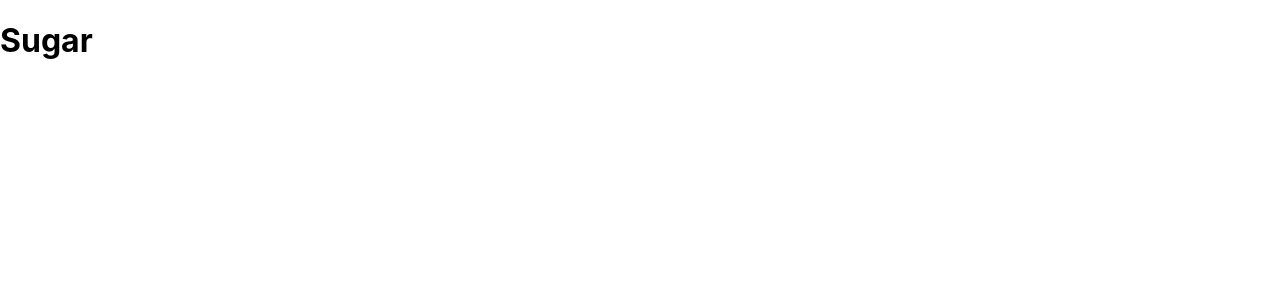
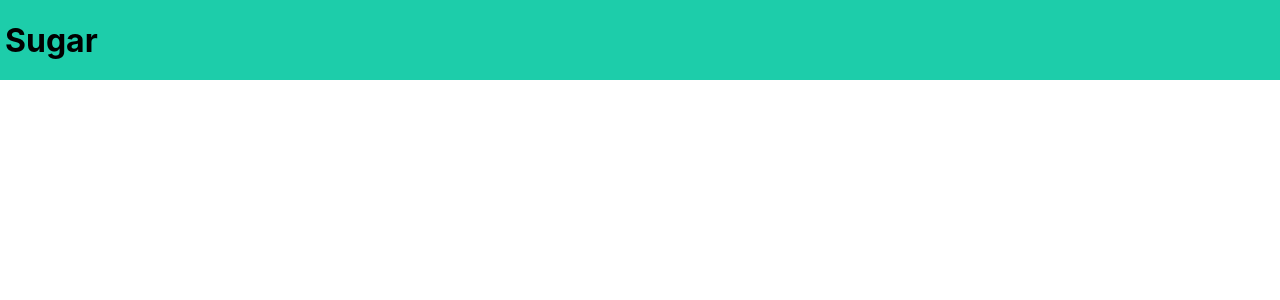
Before and after one commit to 2108-Sugar/Sugar_FE, a React (Create React App) app: page / in a window 1280 px wide. Shown: the top 300 px of the page. Built offline with nearby package versions, Linux system fonts and the light colour scheme.

Commit message:
Format initial header

```diff
--- a/src/Components/App/App.js
+++ b/src/Components/App/App.js
@@ -1,4 +1,5 @@
 import React, { Component } from 'react';
+import Header from '../Header/Header';
 
 class App extends Component {
   constructor() {
@@ -10,9 +11,7 @@
   render = () => {
     return (
       <main className='App'>
-        <div>
-          <h1>Sugar</h1>
-        </div>
+        <Header />
       </main>
     )
   }
--- a/src/Components/Header/Header.css
+++ b/src/Components/Header/Header.css
@@ -0,0 +1,12 @@
+.header-container {
+  background-color: #1DCDAA;
+  width: 100vw;
+  height: 10vh;
+  display: flex;
+  justify-content: flex-start;
+  align-items: center;
+}
+
+h1 {
+  margin-left: 5px;
+}
--- a/src/Components/Header/Header.js
+++ b/src/Components/Header/Header.js
@@ -0,0 +1,13 @@
+import React from 'react';
+import './Header.css';
+
+const Header = () => {
+  return (
+    <div className='header-container'>
+      <h1>Sugar</h1>
+    </div>
+
+    )
+}
+
+export default Header;
```
